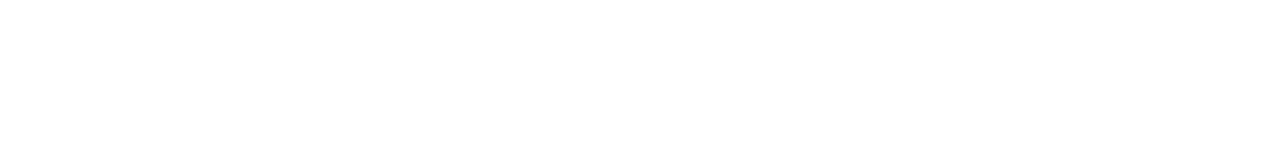
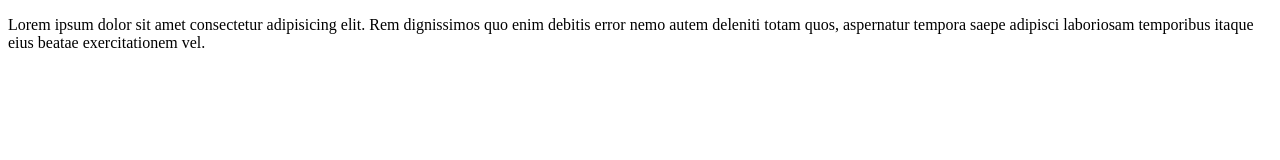
Before and after one commit to afaqhan/WEBAIR, a plain HTML site: page index.html in a window 1280 px wide. Drawn offline with Linux system fonts and the light colour scheme.

Commit message:
modified:   index.html

```diff
--- a/index.html
+++ b/index.html
@@ -5,5 +5,12 @@
     <meta name="viewport" content="width=device-width, initial-scale=1.0" />
     <title>Document</title>
   </head>
-  <body></body>
+  <body>
+    <p>
+      Lorem ipsum dolor sit amet consectetur adipisicing elit. Rem dignissimos
+      quo enim debitis error nemo autem deleniti totam quos, aspernatur tempora
+      saepe adipisci laboriosam temporibus itaque eius beatae exercitationem
+      vel.
+    </p>
+  </body>
 </html>
```
